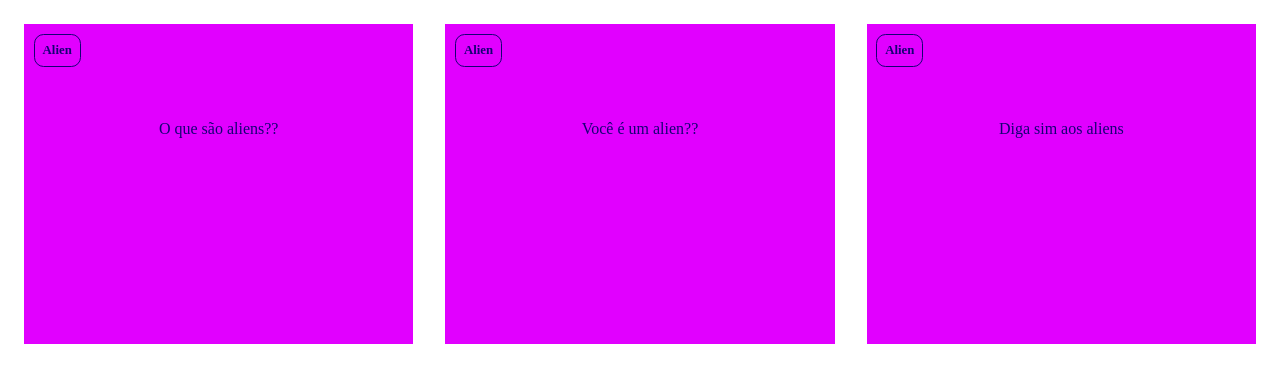
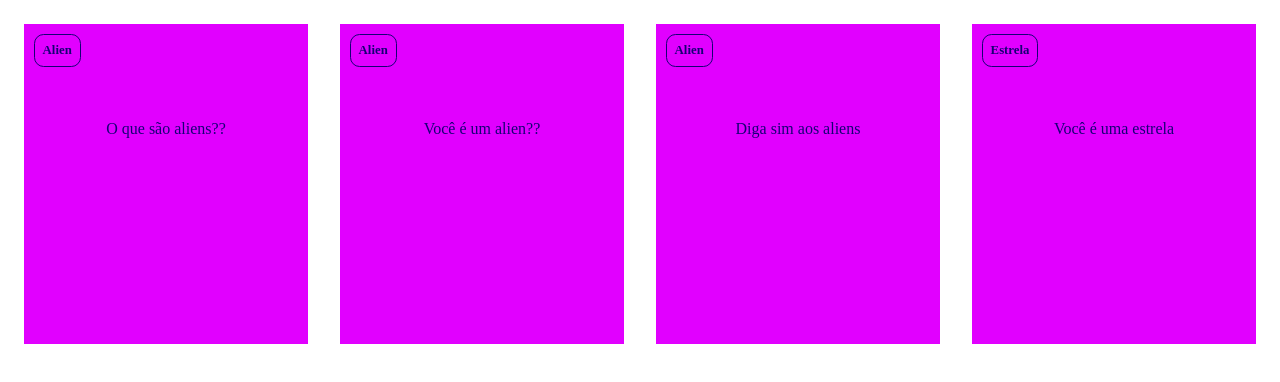
Before and after one commit to P4ralelepipedo/Site-Alura-ves-o-alien-, a plain HTML site: page index.html in a window 1280 px wide. Drawn offline with Linux system fonts and the light colour scheme; a web font is replaced by a local one.

Commit message:
Atualizar o index.html

```diff
--- a/index.html
+++ b/index.html
@@ -45,6 +45,17 @@
                     </div>
                 </div>
             </article>
+<article class="cartao">
+                <div class="cartao__conteudo">
+                    <h3>Estrela</h3>
+                    <div class="cartao__conteudo__pergunta">
+                        <p>Você é uma estrela</p>
+                    </div>
+                    <div class="cartao__conteudo__resposta">
+                            <p>Oloko zipzop</p>
+                    </div>
+                </div>
+            </article>
         </section>
     <footer>
         <p>Projeto alienigico</p>
```
